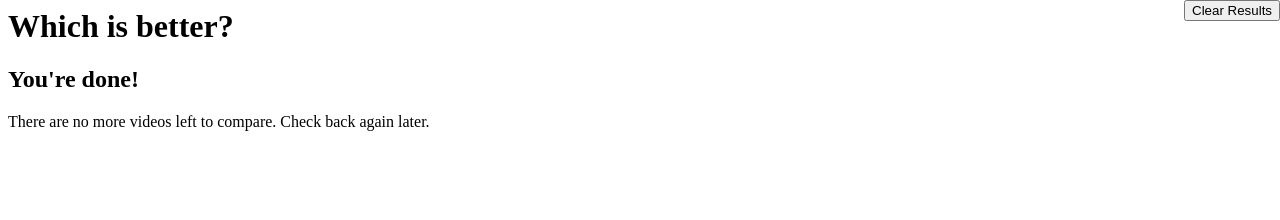
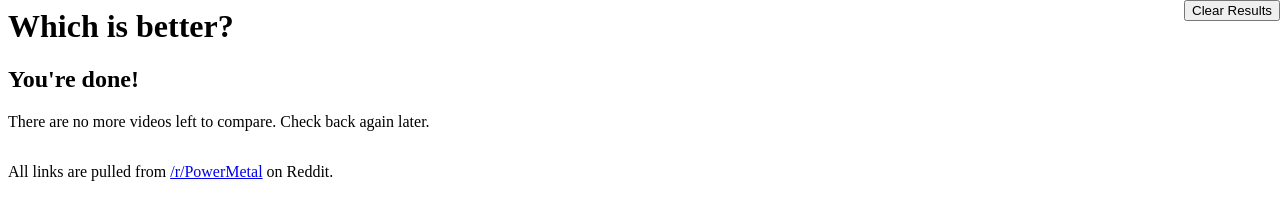
Before and after one commit to rcfox/Power-Metal-Ranker, a plain HTML site: page index.html in a window 1280 px wide. Drawn offline with Linux system fonts and the light colour scheme.

Commit message:
Add an info blurb about where the links come from.

```diff
--- a/index.html
+++ b/index.html
@@ -25,6 +25,10 @@
 	  <p>There are no more videos left to compare. Check back again later.</p>
 	</div>
 
+	<p class="info">
+	  All links are pulled from <a href="http://www.reddit.com/r/PowerMetal">/r/PowerMetal</a> on Reddit.
+	</p>
+
 	<input type="button" id="clear_results" value="Clear Results" onclick="clear_results()"></input>
   </body>
 </html>
--- a/style.css
+++ b/style.css
@@ -32,3 +32,8 @@
 	top: 0;
 	right: 0;
 }
+
+p.info {
+	padding-top: 1em;
+	clear: both;
+}
```
